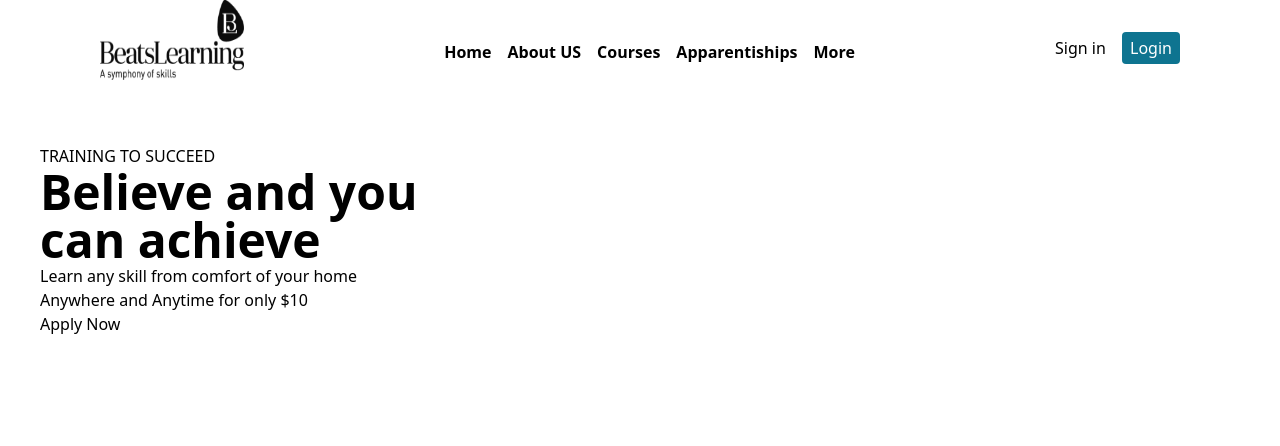
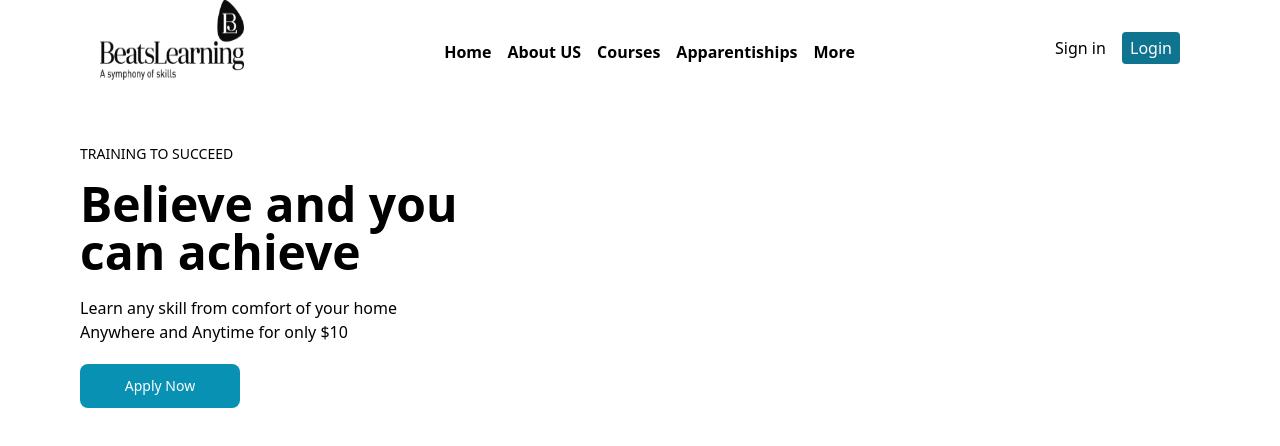
Before and after one commit to anikaivnath/Class-Task--4, a plain HTML site: page index.html in a window 1280 px wide. Drawn offline with nearby package versions, Linux system fonts and the light colour scheme.

Commit message:
complete first part

```diff
--- a/index.html
+++ b/index.html
@@ -24,12 +24,12 @@
         </div>
     </div>
     <div>
-        <div class="m-10 w-96 mt-16">
-            <p >TRAINING TO SUCCEED</p>
-            <h1 class="text-5xl font-bold w-68">Believe and you can achieve</h1>
+        <div class="m-10 w-96 mt-16 ml-20">
+            <p class="mb-4 text-sm">TRAINING TO SUCCEED</p>
+            <h1 class="text-5xl font-bold w-68 mb-5">Believe and you can achieve</h1>
             <p class="w-68">Learn any skill from comfort of your home
                 Anywhere and Anytime for only $10</p>
-                <p>Apply Now</p>
+                <p class=" text-sm  bg-cyan-600   w-40  mt-5 text-center px-5 py-3 rounded-lg text-white ">Apply Now</p>
         </div>
     </div>
 </body>
```
